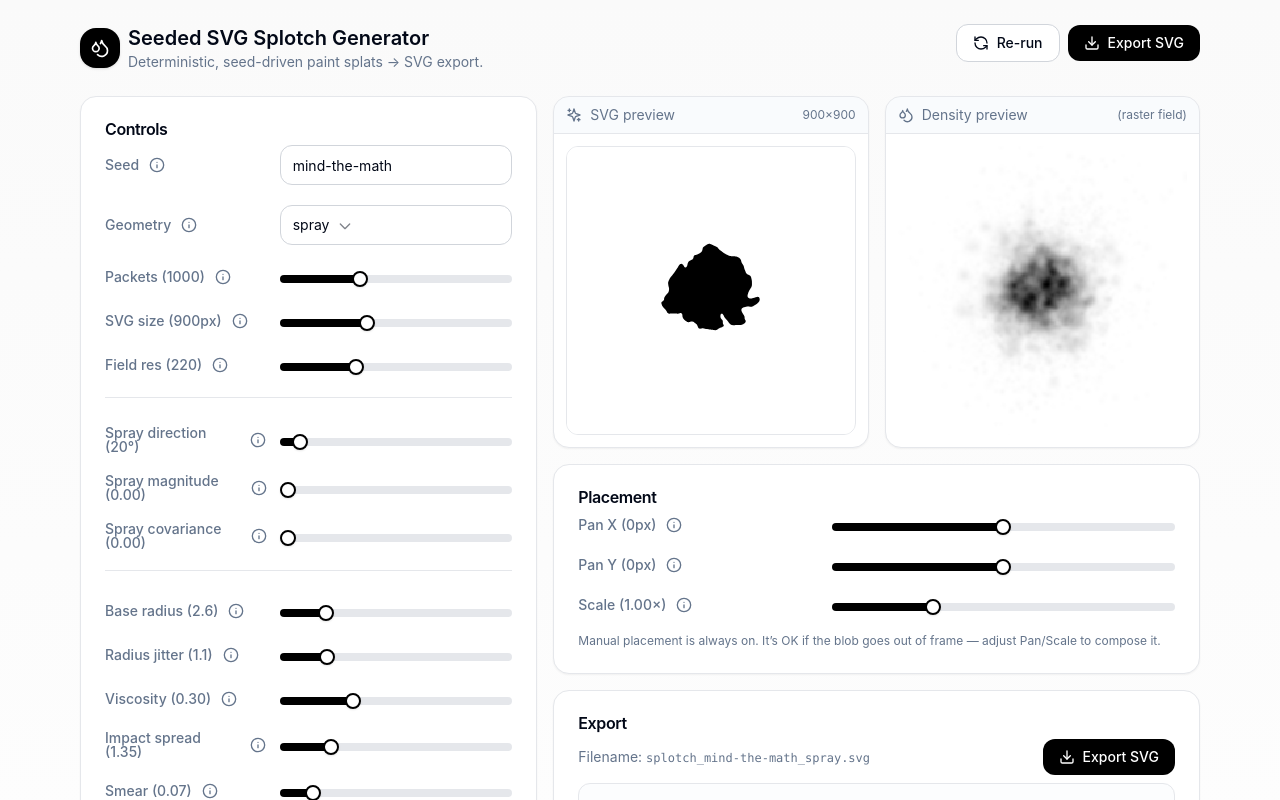
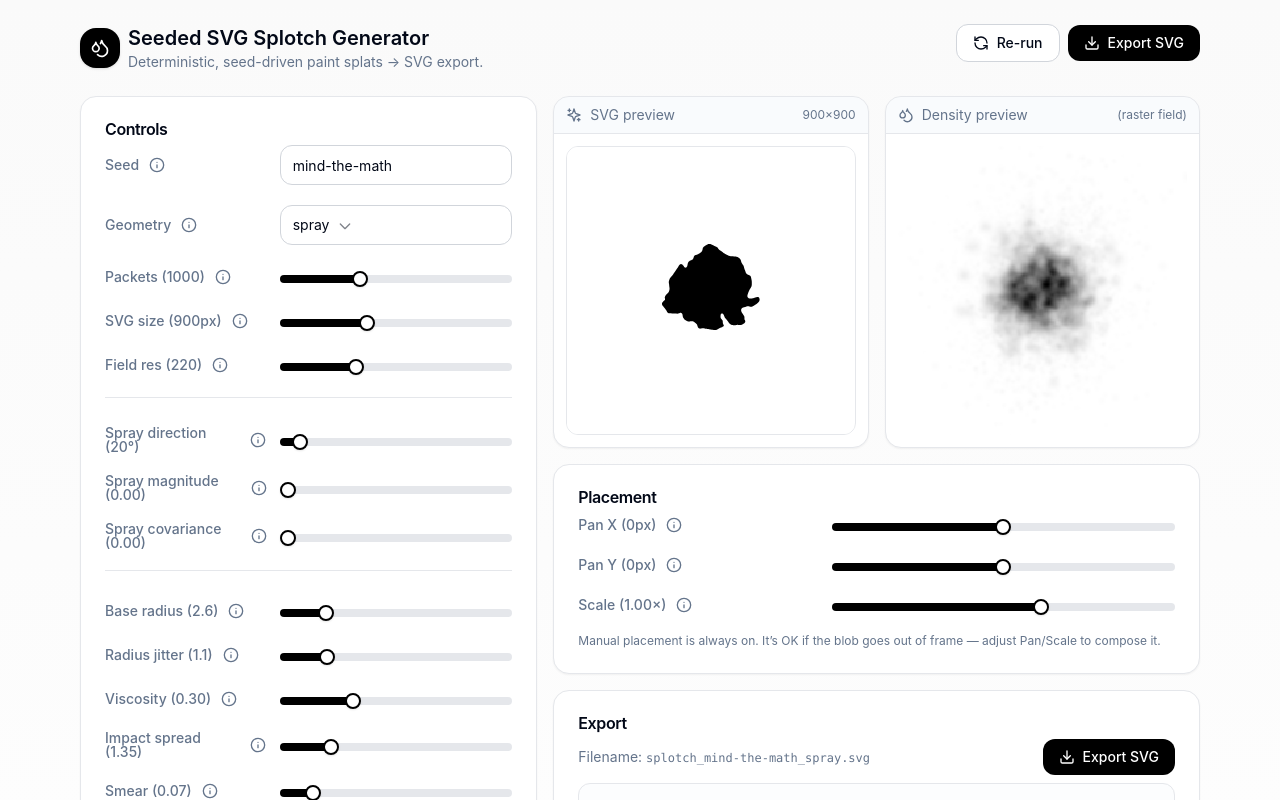
Before and after one commit to mindthemath/splotch, a React (Vite) app: page / in a window 1280 px wide. Shown: the top 800 px of the page. Built offline with nearby package versions, Linux system fonts and the light colour scheme.

Commit message:
trying to fix edge cases

```diff
--- a/seeded_svg_splotch_generator_single_page_app.tsx
+++ b/seeded_svg_splotch_generator_single_page_app.tsx
@@ -471,7 +471,7 @@ function simulate(params: Params) {
 
   // Use a larger internal field for simulation to prevent clipping.
   const displayW = params.fieldSize;
-  const workingW = displayW * 3;
+  const workingW = displayW * 5;
   const field = new Field(workingW, workingW);
   const center = { x: workingW / 2, y: workingW / 2 };
 
@@ -668,7 +668,7 @@ function simulate(params: Params) {
     for (let t = 0; t < slideSteps; t++) {
       const f = surfaceFlow(ps);
       const visc = clamp(params.viscosity, 0, 1);
-      vv = add(mul(vv, 1 - 0.45 * dt), mul(f, workingW * 0.004 * (1 - visc)));
+      vv = add(mul(vv, 1 - 0.45 * dt), mul(f, physW * 0.004 * (1 - visc)));
       ps = add(ps, vv);
 
       const rad = norm(sub(ps, center));
@@ -714,7 +714,7 @@ function simulate(params: Params) {
     for (let b = 0; b < bounces; b++) {
       v = mul(v, params.restitution);
       vz = -vz * params.restitution;
-      p = add(p, mul(v, workingW * 0.01 * (0.6 + 0.4 * rng.float())));
+      p = add(p, mul(v, physW * 0.01 * (0.6 + 0.4 * rng.float())));
       // Don't clamp - let packets move freely, deposit functions handle bounds
       depositGaussian(field, p, clamp(coreR * rng.range(0.25, 0.5), 1, coreR), packetMass * rng.range(0.12, 0.25));
     }
@@ -1360,7 +1360,7 @@ export default function App() {
                   <Slider value={[p.panY]} min={-p.svgSize / 2} max={p.svgSize / 2} step={1} onValueChange={([v]) => setP({ ...p, panY: v })} />
                 </Row>
                 <Row label={`Scale (${p.userScale.toFixed(2)}×)`} help="Scale multiplier applied to the exported path.">
-                  <Slider value={[p.userScale]} min={0.2} max={3} step={0.01} onValueChange={([v]) => setP({ ...p, userScale: v })} />
+                  <Slider value={[p.userScale]} min={0.2} max={1.5} step={0.01} onValueChange={([v]) => setP({ ...p, userScale: v })} />
                 </Row>
 
                 <div className="text-xs text-muted-foreground">
```
